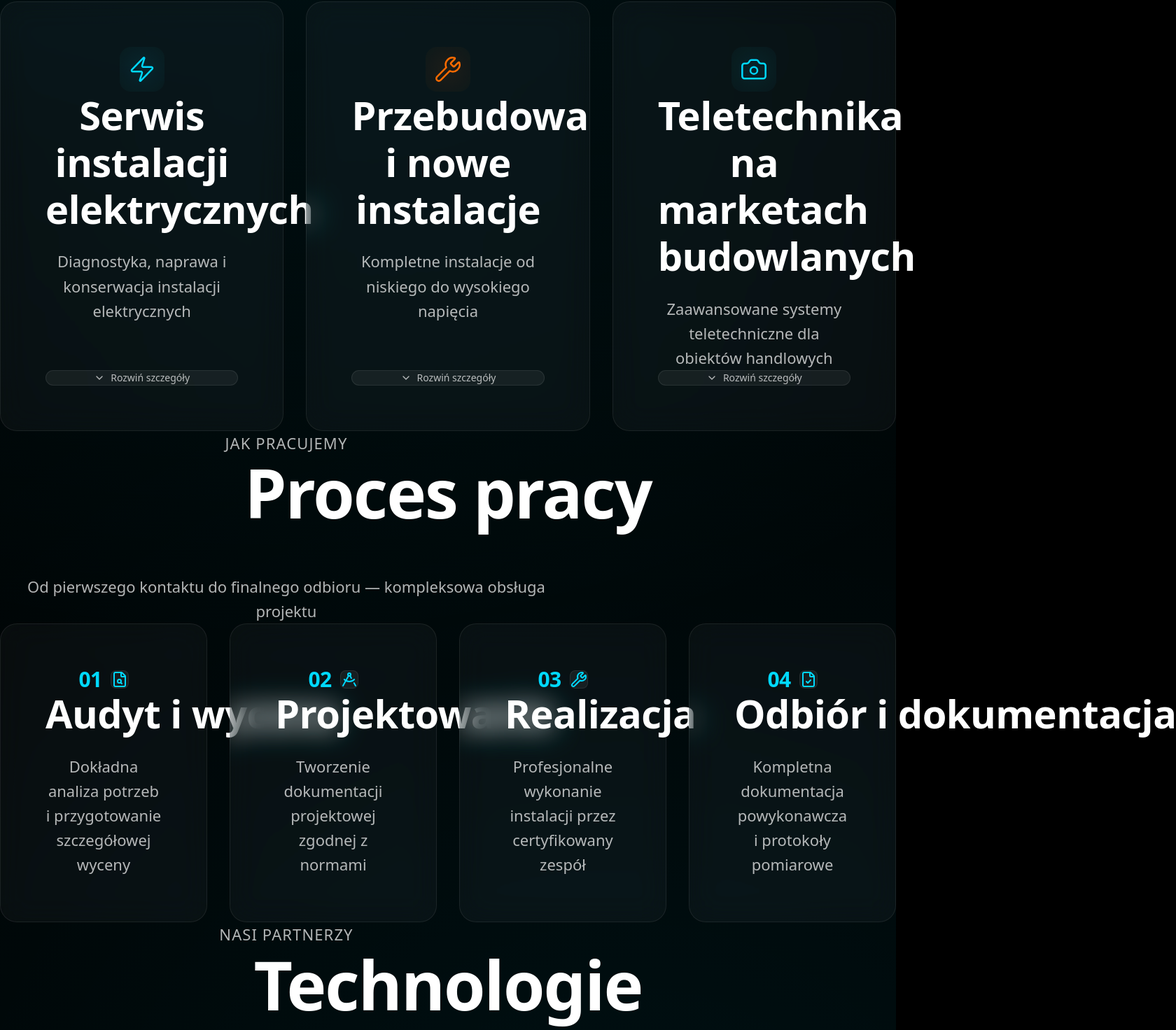
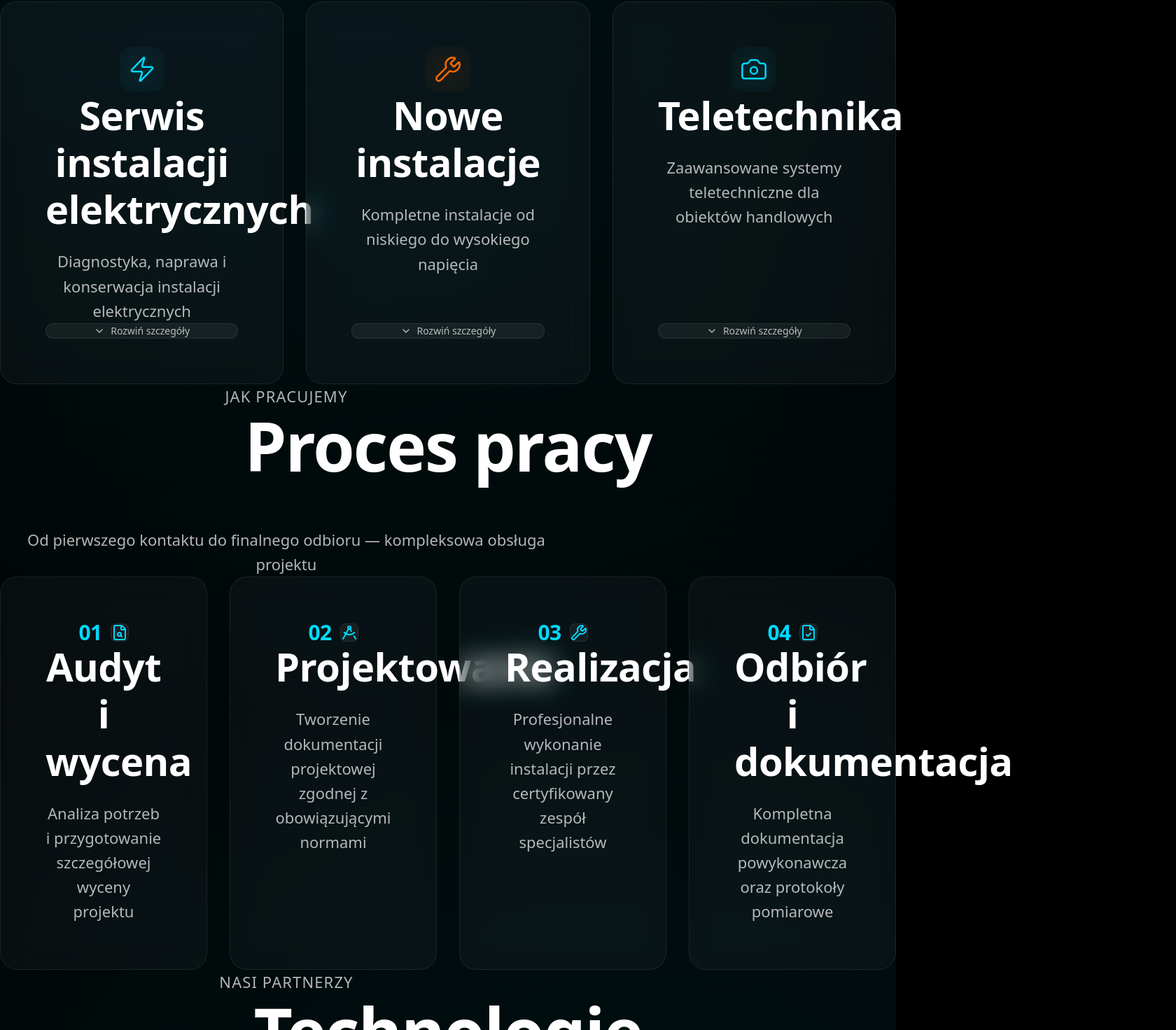
Before and after one commit to absyntvr-blip/el-instal, a Next.js app: page / in a window 1280 px wide. Shown: the part 1728-3200 px from the top of the page at 70% size, 1680 px wide, since content can reach past the window. Built offline with nearby package versions, Linux system fonts and the light colour scheme.

Commit message:
Dostosowanie copy i layoutu: skrócone tytuły, wycentrowane opisy, profesjonalne teksty

```diff
--- a/components/Process.tsx
+++ b/components/Process.tsx
@@ -9,25 +9,25 @@ const steps = [
     number: '01',
     icon: FileSearch,
     title: 'Audyt i wycena',
-    description: 'Dokładna analiza potrzeb i przygotowanie szczegółowej wyceny',
+    description: 'Analiza potrzeb i przygotowanie szczegółowej wyceny projektu',
   },
   {
     number: '02',
     icon: DraftingCompass,
     title: 'Projektowanie',
-    description: 'Tworzenie dokumentacji projektowej zgodnej z normami',
+    description: 'Tworzenie dokumentacji projektowej zgodnej z obowiązującymi normami',
   },
   {
     number: '03',
     icon: Wrench,
     title: 'Realizacja',
-    description: 'Profesjonalne wykonanie instalacji przez certyfikowany zespół',
+    description: 'Profesjonalne wykonanie instalacji przez certyfikowany zespół specjalistów',
   },
   {
     number: '04',
     icon: FileCheck,
     title: 'Odbiór i dokumentacja',
-    description: 'Kompletna dokumentacja powykonawcza i protokoły pomiarowe',
+    description: 'Kompletna dokumentacja powykonawcza oraz protokoły pomiarowe',
   },
 ];
 
@@ -69,7 +69,7 @@ export default function Process() {
                 transition={{ delay: index * 0.1, duration: 0.5 }}
                 className="glass-card h-full flex flex-col text-center"
               >
-                <div className="flex items-center justify-center gap-3 mb-5">
+                <div className="flex items-center justify-center gap-3 mb-6">
                   <div className="stat-number text-3xl text-[#00D9FF] leading-none">
                     {step.number}
                   </div>
@@ -77,10 +77,10 @@ export default function Process() {
                     <Icon className="w-6 h-6 text-[#00D9FF]" />
                   </div>
                 </div>
-                <h3 className="text-xl font-semibold text-white mb-3 leading-tight whitespace-nowrap">
+                <h3 className="text-lg md:text-xl font-semibold text-white mb-4 leading-tight px-2">
                   {step.title}
                 </h3>
-                <p className="text-sm text-white/60 leading-relaxed flex-grow">
+                <p className="text-sm text-white/60 leading-relaxed flex-grow px-2">
                   {step.description}
                 </p>
               </motion.div>
--- a/components/Services.tsx
+++ b/components/Services.tsx
@@ -13,7 +13,7 @@ const services = [
     fullDesc: [
       'Diagnostyka i naprawa awarii elektrycznych',
       'Konserwacja i przeglądy okresowe instalacji',
-      'Modernizacja systemów zabezpieczeń (wyłączniki, zabezpieczenia)',
+      'Modernizacja systemów zabezpieczeń',
       'Pomiary instalacji elektrycznych',
       'Wydawanie protokołów i dokumentacji powykonawczej',
     ],
@@ -21,25 +21,25 @@ const services = [
   },
   {
     icon: Wrench,
-    title: 'Przebudowa i nowe instalacje',
+    title: 'Nowe instalacje',
     shortDesc: 'Kompletne instalacje od niskiego do wysokiego napięcia',
     fullDesc: [
-      'Instalacje niskiego napięcia (nn): kompletne instalacje elektryczne w budynkach mieszkalnych, rozdzielnice elektryczne, instalacje oświetleniowe LED, instalacje fotowoltaiczne',
-      'Instalacje wysokiego napięcia (WN): stacje transformatorowe, przyłącza energetyczne WN, rozdzielnie średniego napięcia (SN), modernizacja infrastruktury energetycznej',
+      'Instalacje niskiego napięcia (nn): instalacje elektryczne w budynkach mieszkalnych, rozdzielnice, instalacje oświetleniowe LED, fotowoltaika',
+      'Instalacje wysokiego napięcia (WN): stacje transformatorowe, przyłącza energetyczne WN, rozdzielnie średniego napięcia (SN)',
     ],
     color: '#FF6B00',
   },
   {
     icon: Camera,
-    title: 'Teletechnika na marketach budowlanych',
+    title: 'Teletechnika',
     shortDesc: 'Zaawansowane systemy teletechniczne dla obiektów handlowych',
     fullDesc: [
       'Systemy monitoringu CCTV (kamery IP, rejestratory)',
       'Kontrola dostępu (czytniki, szlabany, bramy)',
       'Systemy sygnalizacji pożarowej (SSP)',
       'Sieci strukturalne i okablowanie LAN',
-      'Systemy nagłośnienia i DSO (dźwiękowe systemy ostrzegawcze)',
-      'Integracja systemów BMS (Building Management System)',
+      'Systemy nagłośnienia i DSO',
+      'Integracja systemów BMS',
       'Instalacje w obiektach handlowych dużego formatu',
     ],
     color: '#00D9FF',
@@ -111,11 +111,11 @@ export default function Services() {
 
                   {/* Content - WYCENTROWANY */}
                   <div className="flex-grow flex flex-col">
-                    <h3 className="text-2xl font-bold text-white leading-tight tracking-tight mb-4">
+                    <h3 className="text-xl md:text-2xl font-bold text-white leading-tight tracking-tight mb-4 px-2">
                       {service.title}
                     </h3>
 
-                    <p className="text-base text-white/70 leading-relaxed mb-6 flex-grow min-h-[80px]">
+                    <p className="text-base text-white/70 leading-relaxed mb-6 flex-grow min-h-[80px] px-2">
                       {service.shortDesc}
                     </p>
 
@@ -136,7 +136,7 @@ export default function Services() {
                       initial={false}
                       animate={{ height: isExpanded ? 'auto' : 0, opacity: isExpanded ? 1 : 0 }}
                       transition={{ duration: 0.3 }}
-                      className="overflow-hidden mt-4 text-left"
+                      className="overflow-hidden mt-4 text-left px-2"
                     >
                       <ul className="space-y-3">
                         {service.fullDesc.map((item, idx) => (
```
